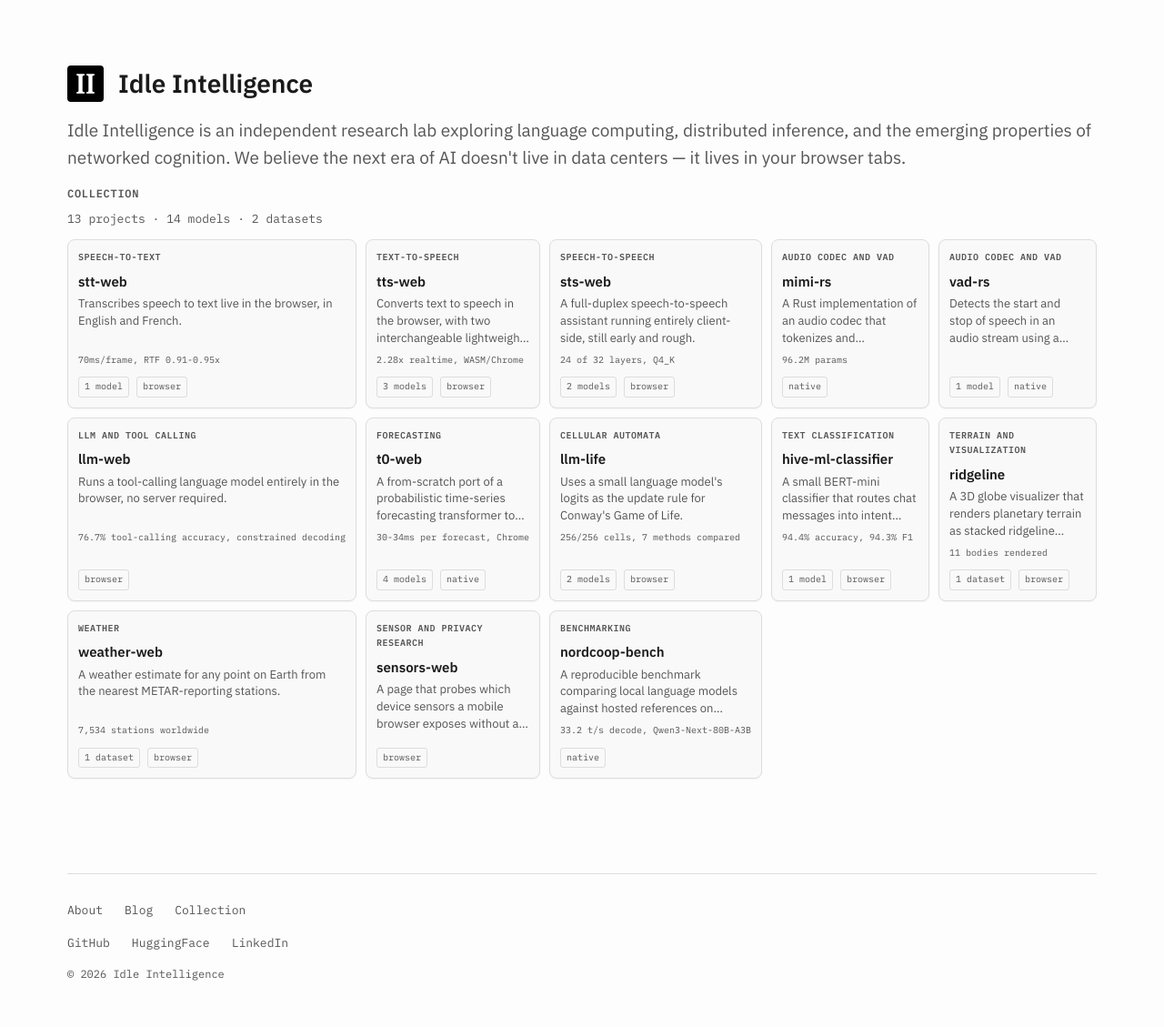
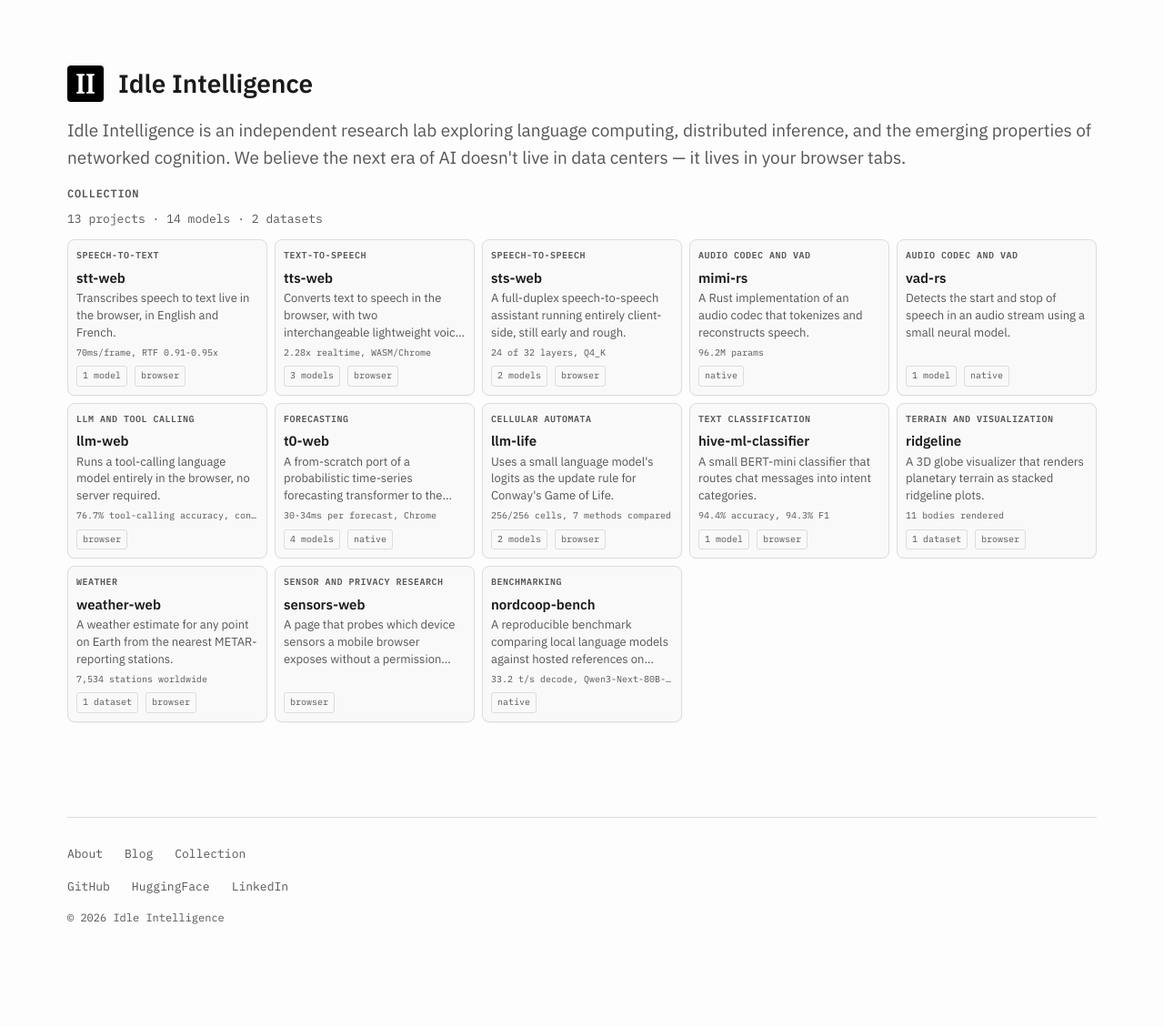
Before and after one commit to idle-intelligence/site, a Jekyll site: the page built from index.md, in a window 1280 px wide. Shown: the whole page at 91% size. Built offline with Jekyll 4.4.1, drawn with Linux system fonts in a browser that asks for light colours; after the commit the page ends 1067 px from its top, so only the background shows below that.

Commit message:
tighten home card spacing to fit 13 cards above y=800, fix grid item min-width causing 390px horizontal scroll

```diff
--- a/_layouts/default.html
+++ b/_layouts/default.html
@@ -239,16 +239,17 @@
     .catalogue-grid {
       display: grid;
       grid-template-columns: repeat(5, 1fr);
-      gap: 10px;
+      gap: 8px;
       margin-bottom: 8px;
     }
 
     a.grid-card {
       display: flex;
       flex-direction: column;
+      min-width: 0;
       border: 1px solid var(--border);
       border-radius: 8px;
-      padding: 11px;
+      padding: 9px;
       color: var(--text);
       text-decoration: none;
       background: color-mix(in srgb, var(--border) 12%, var(--bg));
@@ -281,8 +282,8 @@
       font-size: 15px;
       font-weight: 600;
       line-height: 1.3;
-      margin-top: 8px;
-      margin-bottom: 6px;
+      margin-top: 6px;
+      margin-bottom: 4px;
       white-space: nowrap;
       overflow: hidden;
       text-overflow: ellipsis;
@@ -304,7 +305,7 @@
       font-family: var(--mono);
       font-size: 10px;
       color: var(--text-secondary);
-      margin-top: 6px;
+      margin-top: 4px;
       margin-bottom: 0;
       white-space: nowrap;
       overflow: hidden;
@@ -316,7 +317,7 @@
       font-size: 10px;
       color: var(--text-secondary);
       margin-top: auto;
-      padding-top: 10px;
+      padding-top: 6px;
       margin-bottom: 0;
       display: flex;
       gap: 8px;
```
